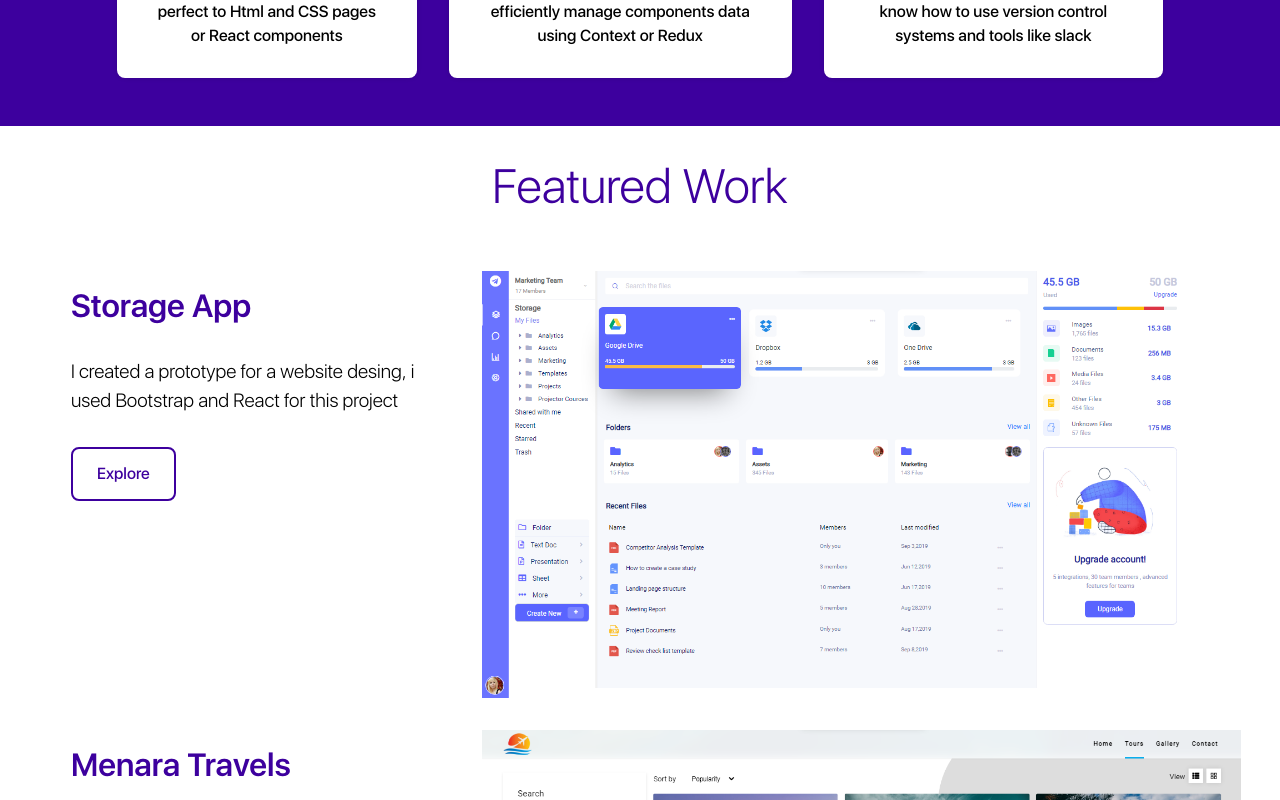
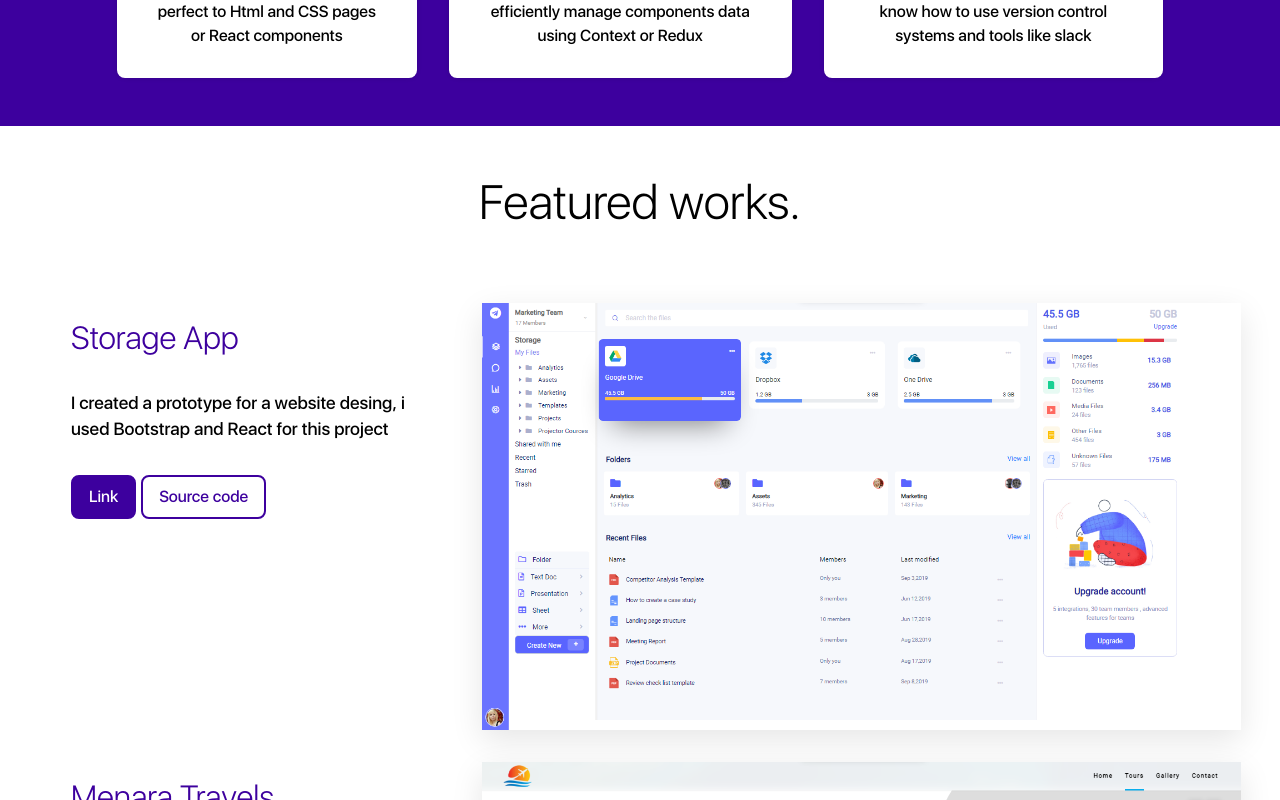
Before and after one commit to devkhaldi/portfolio, a React (Create React App) app: page / in a window 1280 px wide. Shown: the part 720-1520 px from the top of the page. Built offline with nearby package versions, Linux system fonts and the light colour scheme.

Commit message:
finish projects style

```diff
--- a/src/App.css
+++ b/src/App.css
@@ -2,6 +2,11 @@
 @import url("https://fonts.googleapis.com/css2?family=Raleway:wght@200;300;300&display=swap");
 
 /* import matter font */
+@font-face {
+  font-family: SF ui;
+  src: url(./Fonts/sf-ui-display-thin.otf);
+  font-weight: 100;
+}
 @font-face {
   font-family: SF ui;
   src: url(./Fonts/sf-ui-display-light.otf);
--- a/src/components/Project.css
+++ b/src/components/Project.css
@@ -11,38 +11,38 @@
 }
 .project .project-info img {
   width: 100%;
-  cursor: pointer;
-  transition: 0.5s ease;
-}
-.project .project-info .img-container:hover img {
-  transform: scale(1.1);
+  box-shadow: 0 5px 10px rgba(0, 0, 0, 0.1);
 }
 
 .project .project-info h3 {
   font-size: 2rem;
+  font-weight: 200;
   color: var(--primary-color);
   margin: 1rem 0;
 }
-.project .project-info h3:hover {
-  cursor: pointer;
+
+.project .project-info .btns .btn:nth-child(1) {
+  color: var(--white);
+  padding: 0.5rem 1rem;
+  border: solid 2px var(--primary-color);
+  background: var(--primary-color);
+  margin-right: 0.3rem;
 }
-
-.project .project-info .btn {
+.project .project-info .btns .btn:nth-child(2) {
   color: var(--primary-color);
-  padding: 0.8rem 1.5rem;
-
+  padding: 0.5rem 1rem;
   border: solid 2px var(--primary-color);
 }
 
 .project .project-info p {
   margin: 2rem 0;
-  font-size: 1.2rem;
-  font-weight: 200;
+  font-size: 1.1rem;
+  font-weight: 400;
 }
 
 .project .project-preview img {
   width: 100%;
-  cursor: pointer;
+  box-shadow: 0 10px 30px rgba(0, 0, 0, 0.1);
 }
 
 @media (max-width: 1000px) {
--- a/src/components/Project.js
+++ b/src/components/Project.js
@@ -1,34 +1,43 @@
 import React from "react"
 import { Link } from "react-router-dom"
 import "./Project.css"
+import { CgWebsite } from "react-icons/cg"
+import { AiOutlineGithub } from "react-icons/ai"
 
-const Project = ({ project, putProjectInModal }) => {
+const Project = ({ project }) => {
   return (
     <React.Fragment>
       <div className='project' data-aos='fade-up' data-aos-once='true'>
         <div className='project-info col-lg-4 mx-md-2'>
           <div className='img-container'>
             <img
-              onClick={() => putProjectInModal(project)}
               src={project.miniImage}
               alt={`${project.title} + ${project.miniImage}`}
               // data-toggle='modal'
               // data-target='#modal-default'
             />
           </div>
-          <h3 onClick={() => putProjectInModal(project)}>{project.title}</h3>
+          <h3>{project.title}</h3>
           <p>{project.description}</p>
-          <a
-            target='_blank'
-            href='https://www.google.com'
-            className='btn'
-            rel='noopener noreferrer'>
-            Explore
-          </a>
+          <div className='btns'>
+            <a
+              target='_blank'
+              href={project.url}
+              className='btn'
+              rel='noopener noreferrer'>
+              Link
+            </a>
+            <a
+              target='_blank'
+              href={project.sourceCode}
+              className='btn'
+              rel='noopener noreferrer'>
+              Source code
+            </a>
+          </div>
         </div>
         <div className='project-preview col-lg-8 mx-md-2'>
           <img
-            onClick={() => putProjectInModal(project)}
             src={project.mainImage}
             alt={`${project.title} + ${project.mainImage}`}
             // data-toggle='modal'
--- a/src/home/Projects.css
+++ b/src/home/Projects.css
@@ -7,12 +7,13 @@
   display: flex;
   align-content: center;
   justify-content: center;
-  padding: 2rem 0;
+  padding: 3rem 0;
 }
 .projects .header h1 {
   font-size: 3rem;
   font-weight: 200;
-  color: var(--primary-color);
+  width: 40rem;
+  color: var(--black);
   font-family: SF ui, "Poppins", sans-serif;
   /* width: 16.8rem; */
 }
--- a/src/home/Projects.js
+++ b/src/home/Projects.js
@@ -1,7 +1,6 @@
 import React, { useState } from "react"
 import { Link } from "react-router-dom"
 import Project from "../components/Project"
-import ProjectModal from "../components/ProjectModal"
 import { MdKeyboardArrowRight } from "react-icons/md"
 import "./Projects.css"
 import covidTracker from "../img/covidtracker.png"
@@ -12,22 +11,15 @@ import soundTrap from "../img/soundTrap.png"
 import wildfiremap from "../img/wildfiremap.png"
 
 const Projects = () => {
-  const [selectedProject, setselectedProject] = useState(projects[0])
-  const putProjectInModal = project => setselectedProject(project)
   return (
     <React.Fragment>
-      <ProjectModal project={selectedProject} />
       <section className='projects'>
         <div className='header'>
-          <h1>Featured Work</h1>
+          <h1>Featured works.</h1>
         </div>
         <div className='projects-container'>
           {projects.map(project => (
-            <Project
-              key={project.id}
-              project={project}
-              putProjectInModal={putProjectInModal}
-            />
+            <Project key={project.id} project={project} />
           ))}
         </div>
         <div className='btn-container'>
@@ -47,6 +39,8 @@ const projects = [
     title: "Storage App",
     miniImage: modernui,
     mainImage: modernui,
+    url: "https://storage-ui.netlify.app/",
+    sourceCode: "https://github.com/devkhaldi/Test-Front-END",
     description:
       "I created a prototype for a website desing, i used Bootstrap and React for this project ",
   },
@@ -55,6 +49,8 @@ const projects = [
     title: "Menara Travels",
     miniImage: menaraTravel,
     mainImage: menaraTravel,
+    url: "https://menara.netlify.app/",
+    sourceCode: "https://github.com/devkhaldi/Travel-Agency",
     description:
       "Travel agencies provide conveyance, accomodation and entertaiment for individuals and groups scheduling trips, so i created frontend side for travel agency website using React, React router, Html and CSS",
   },
@@ -63,6 +59,8 @@ const projects = [
     title: "Sound Trap",
     miniImage: soundTrap,
     mainImage: soundTrap,
+    url: "https://soundtrap.netlify.app/",
+    sourceCode: "https://github.com/devkhaldi/Music-Landing-Page",
     description:
       "I Created clone landing page for Sountrap website using Html CSS flexbox grid and javascript, this landing page is compatible for all types of devices and screens",
   },
--- a/src/portfolio/Projects.js
+++ b/src/portfolio/Projects.js
@@ -37,6 +37,8 @@ const projects = [
     title: "Storage App",
     miniImage: modernui,
     mainImage: modernui,
+    url: "https://storage-ui.netlify.app/",
+    sourceCode: "https://github.com/devkhaldi/Test-Front-END",
     description:
       "I created a prototype for a website desing, i used Bootstrap and React for this project ",
   },
@@ -45,6 +47,8 @@ const projects = [
     title: "Menara Travels",
     miniImage: menaraTravel,
     mainImage: menaraTravel,
+    url: "https://menara.netlify.app/",
+    sourceCode: "https://github.com/devkhaldi/Travel-Agency",
     description:
       "Travel agencies provide conveyance, accomodation and entertaiment for individuals and groups scheduling trips, so i created frontend side for travel agency website using React, React router, Html and CSS",
   },
@@ -53,6 +57,8 @@ const projects = [
     title: "Sound Trap",
     miniImage: soundTrap,
     mainImage: soundTrap,
+    url: "https://soundtrap.netlify.app/",
+    sourceCode: "https://github.com/devkhaldi/Music-Landing-Page",
     description:
       "I Created clone landing page for Sountrap website using Html CSS flexbox grid and javascript, this landing page is compatible for all types of devices and screens",
   },
@@ -61,6 +67,8 @@ const projects = [
     title: "Wildfires Map",
     miniImage: wildfiremap,
     mainImage: wildfiremap,
+    url: "https://wildfire-map.netlify.app/",
+    sourceCode: "https://github.com/devkhaldi/wildfire-map",
     description:
       "In this project i created a Wildfire map for tracking wildfires around the world using Google Maps and Nasa API",
   },
@@ -69,6 +77,8 @@ const projects = [
     title: "Covid Tracker",
     miniImage: covidTracker,
     mainImage: covidTracker,
+    url: "https://covid-tracker-khaldi.netlify.app/",
+    sourceCode: "https://github.com/devkhaldi/Corona-Tracker",
     description:
       "I developed a covid tracker using React, Chart js and React count up to show the current status of pandamic and virus spreading in the world",
   },
@@ -77,6 +87,8 @@ const projects = [
     title: "Dolla Website",
     miniImage: dolla,
     mainImage: dolla,
+    url: "https://dolla-landing.netlify.app/",
+    sourceCode: "https://github.com/devkhaldi/Dolla",
     description:
       "To increase my coding skills, i built a responsive banking landing page using Html Css and Bootstrap.",
   },
```
